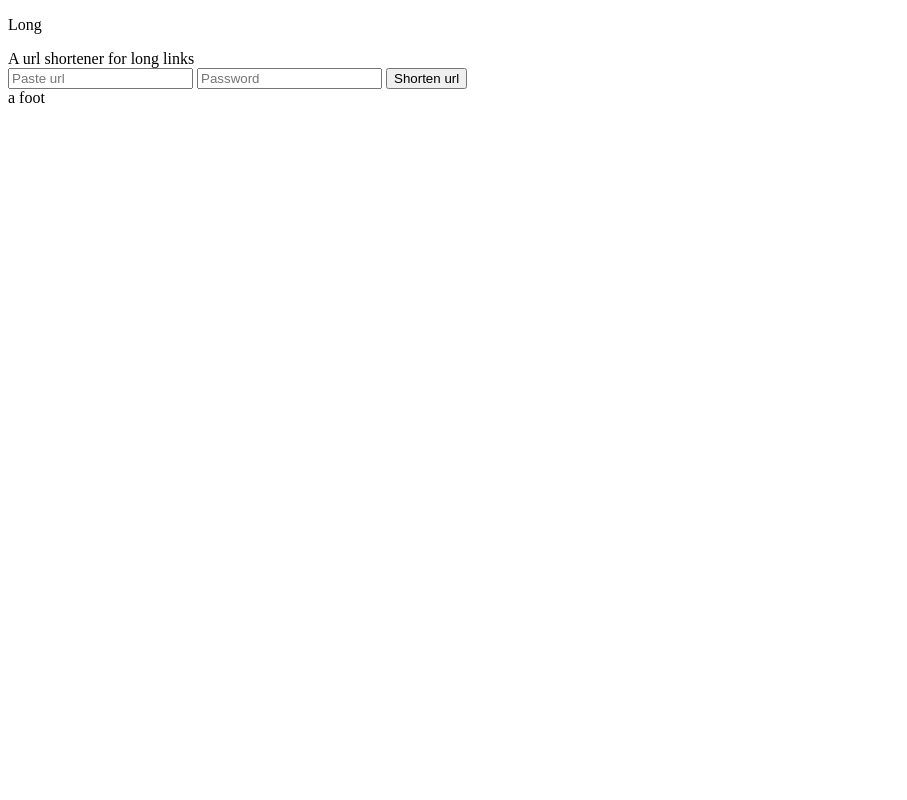
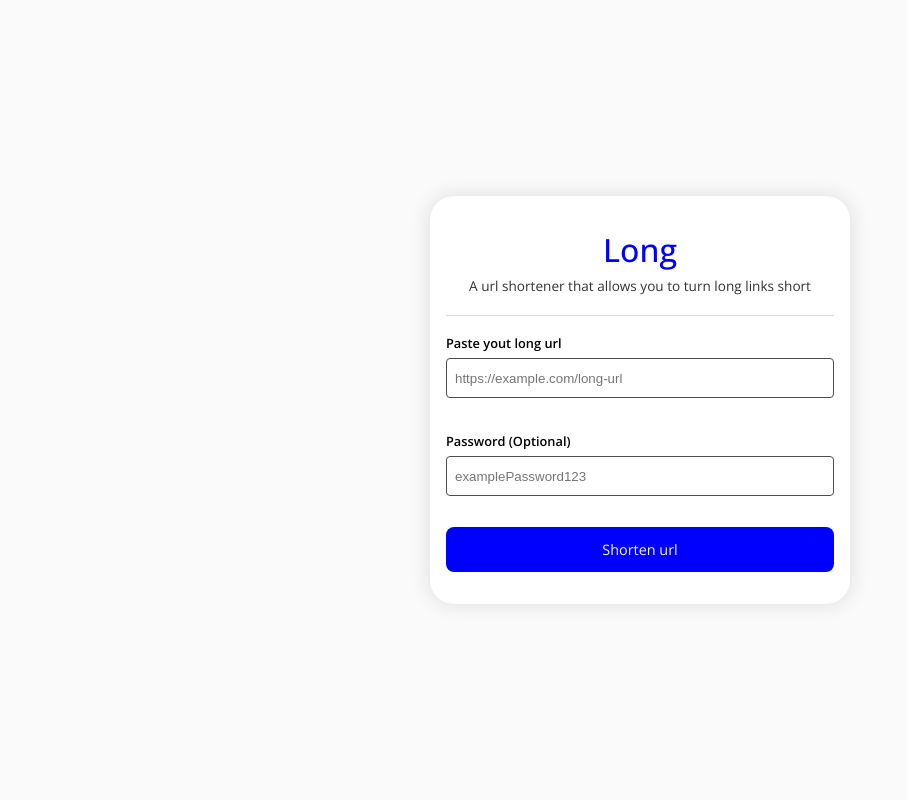
Before and after one commit to duckdoe/long, a FastAPI app: page / in a window 1280 px wide. Shown: the whole page, without its empty margins (0-907 px from the left). Run offline with FastAPI, Linux system fonts and the light colour scheme.

Commit message:
update: improved styles of the main page, added more explanatory error messages

```diff
--- a/app/static/app.js
+++ b/app/static/scripts/app.js
@@ -2,9 +2,16 @@ const redirectUrl = document;
 const urlInput = document.querySelector("#url");
 const pwInput = document.querySelector("#password");
 
+const pwErrorMessage = document.querySelector(".password-message");
+const urlErrorMessage = document.querySelector(".url-message");
+
 function validateInput(input) {
     let inputText = input.value;
-    return inputText.trim() != "";
+
+    return (
+        inputText.trim() != "" &&
+        (inputText.startsWith("http://") || inputText.startsWith("https://"))
+    );
 }
 
 async function shortenUrlRequest(url, password = null) {
@@ -31,14 +38,33 @@ async function shortenUrlRequest(url, password = null) {
 const shortenUrlButton = document.querySelector(".js-button");
 
 shortenUrlButton.addEventListener("click", async function () {
+    let error = false; // tracks if there is an error
+
     if (!validateInput(urlInput)) {
-        console.error("error: url input is empty");
-        return;
+        urlInput.style.borderColor = "red"; // Turns input field red
+
+        urlErrorMessage.style.color = "red";
+        urlErrorMessage.textContent =
+            "Invalid url: urls should start with http:// or https://";
+
+        error = true;
     }
     const url = urlInput.value;
     let password = null;
 
     if (pwInput.value.trim() != "") password = pwInput.value;
+
+    if (password && password.length < 8) {
+        pwInput.style.borderColor = "red";
+
+        pwErrorMessage.style.color = "red"; // Tuen message color red
+        pwErrorMessage.textContent =
+            "Password must contain atleast 8 characters";
+
+        error = true;
+    }
+
+    if (error) return;
 
     const res = await shortenUrlRequest(url, password);
 
@@ -46,6 +72,4 @@ shortenUrlButton.addEventListener("click", async function () {
         console.error("error: something unexpected happened");
         return;
     }
-
-    console.log("Success", res);
 });
--- /dev/null
+++ b/app/static/styles/app.css
@@ -0,0 +1,120 @@
+@font-face {
+    font-family: "Open Sans";
+    src: url(/static/fonts/OpenSans-VariableFont_wdth\,wght.ttf);
+}
+
+* {
+    margin: 0;
+    padding: 0;
+    box-sizing: border-box;
+}
+
+body {
+    font-family: "Open sans", sans-serif;
+    font-size: 1rem;
+    height: 100vh;
+    width: 100vw;
+    display: flex;
+    flex-direction: column;
+    align-items: center;
+    justify-content: center;
+    background-color: #fafafa;
+    padding: 16px;
+}
+
+.card {
+    padding-inline: 16px;
+    padding-block: 32px;
+    border-radius: 24px;
+    box-shadow: 0px 0px 20px 2px rgb(0, 0, 0, 0.1);
+    background-color: #ffffff;
+    width: 100%;
+    max-width: 420px;
+}
+
+header {
+    display: flex;
+    flex-direction: column;
+    align-items: center;
+    gap: 5px;
+    border-bottom: 1px solid #d9d9d9;
+}
+
+header .logo {
+    font-size: 2rem;
+    font-weight: 500;
+    color: blue;
+}
+
+header .tagline {
+    font-size: 0.85rem;
+    color: #333333;
+    margin-bottom: 20px;
+}
+
+label {
+    display: block;
+    margin-block: 15px;
+}
+
+input {
+    width: 100%;
+    height: 40px;
+    padding: 8px;
+    margin-block: 5px;
+    display: block;
+    border-radius: 4px;
+    border: 1px solid #4d4d4d;
+    outline: none;
+    transition: 0.1;
+}
+
+input:focus {
+    border-color: blue;
+}
+
+.url-label {
+    font-size: 0.8rem;
+    font-weight: 600;
+    margin-bottom: -5px;
+}
+
+.password-label {
+    font-size: 0.8rem;
+    font-weight: 600;
+    margin-bottom: -5px;
+}
+
+.action-btn {
+    cursor: pointer;
+    padding-block: 0.8rem;
+    width: 100%;
+    font-size: 0.9rem;
+    font-family: "Open Sans", sans-serif;
+    border-radius: 8px;
+    border: none;
+    background-color: blue;
+    color: #f2f2f2;
+    transition: 0.3s;
+}
+
+.action-btn:hover {
+    background-color: hsl(240, 100%, 40%);
+    color: #ffffff;
+}
+
+.password-message {
+    display: block;
+    margin-top: -2px;
+    margin-bottom: -5px;
+    font-size: 0.82rem;
+    color: white;
+}
+
+.url-message {
+    display: block;
+    margin-top: -2px;
+    margin-bottom: -5px;
+    font-size: 0.82rem;
+    color: white;
+}
--- a/app/templates/index.html
+++ b/app/templates/index.html
@@ -4,19 +4,43 @@
         <meta charset="UTF-8" />
         <meta name="viewport" content="width=device-width, initial-scale=1.0" />
         <title>Long</title>
+
+        <link rel="stylesheet" href="/static/styles/app.css" />
     </head>
     <body>
-        <header>
-            <p>Long</p>
-            <span>A url shortener for long links</span>
-        </header>
-        <main>
-            <input type="text" id="url" placeholder="Paste url" />
-            <input type="text" id="password" placeholder="Password" />
-            <button class="js-button">Shorten url</button>
-        </main>
-        <footer>a foot</footer>
+        <div class="card">
+            <header>
+                <p class="logo">Long</p>
+                <span class="tagline"
+                    >A url shortener that allows you to turn long links
+                    short</span
+                >
+            </header>
+            <main>
+                <label for="url">
+                    <span class="url-label">Paste yout long url</span>
+                    <input
+                        type="text"
+                        id="url"
+                        placeholder="https://example.com/long-url"
+                    />
+                    <span class="url-message">hello</span>
+                </label>
 
-        <script src="/static/app.js"></script>
+                <label for="password">
+                    <span class="password-label">Password (Optional)</span>
+                    <input
+                        type="text"
+                        id="password"
+                        placeholder="examplePassword123"
+                    />
+                    <span class="password-message">hello</span>
+                </label>
+
+                <button class="js-button action-btn">Shorten url</button>
+            </main>
+        </div>
+
+        <script src="/static/scripts/app.js"></script>
     </body>
 </html>
--- a/app/templates/unlock.html
+++ b/app/templates/unlock.html
@@ -9,6 +9,6 @@
         <input type="text" id="password" placeholder="Password" />
         <button class="js-button">Go</button>
 
-        <script src="/static/unlock.js"></script>
+        <script src="/static/scripts/unlock.js"></script>
     </body>
 </html>
```
Also changed, not shown: app/static/fonts/OpenSans-VariableFont_wdth,wght.ttf (added), app/static/scripts/unlock.js (renamed from app/static/unlock.js).
